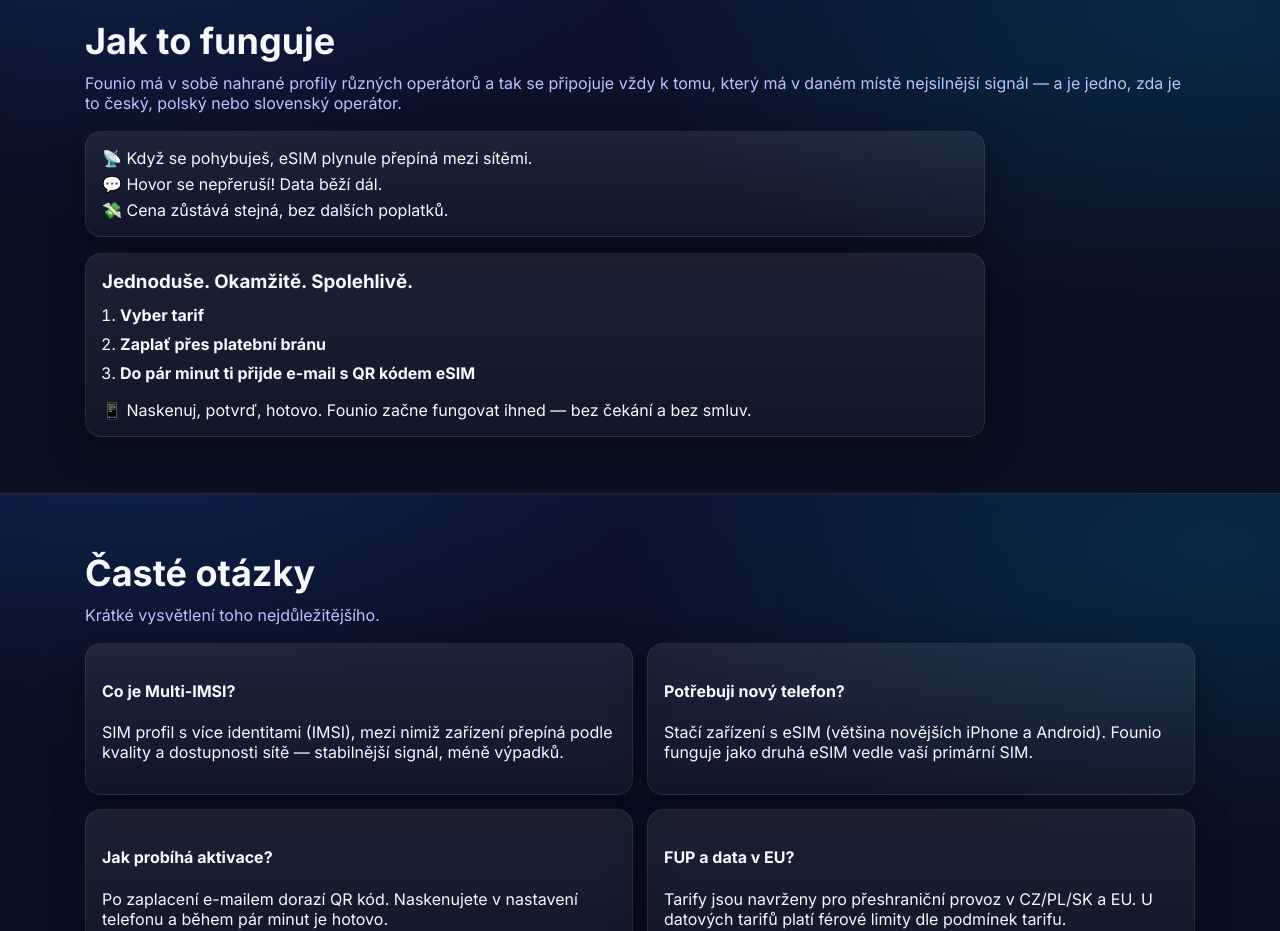
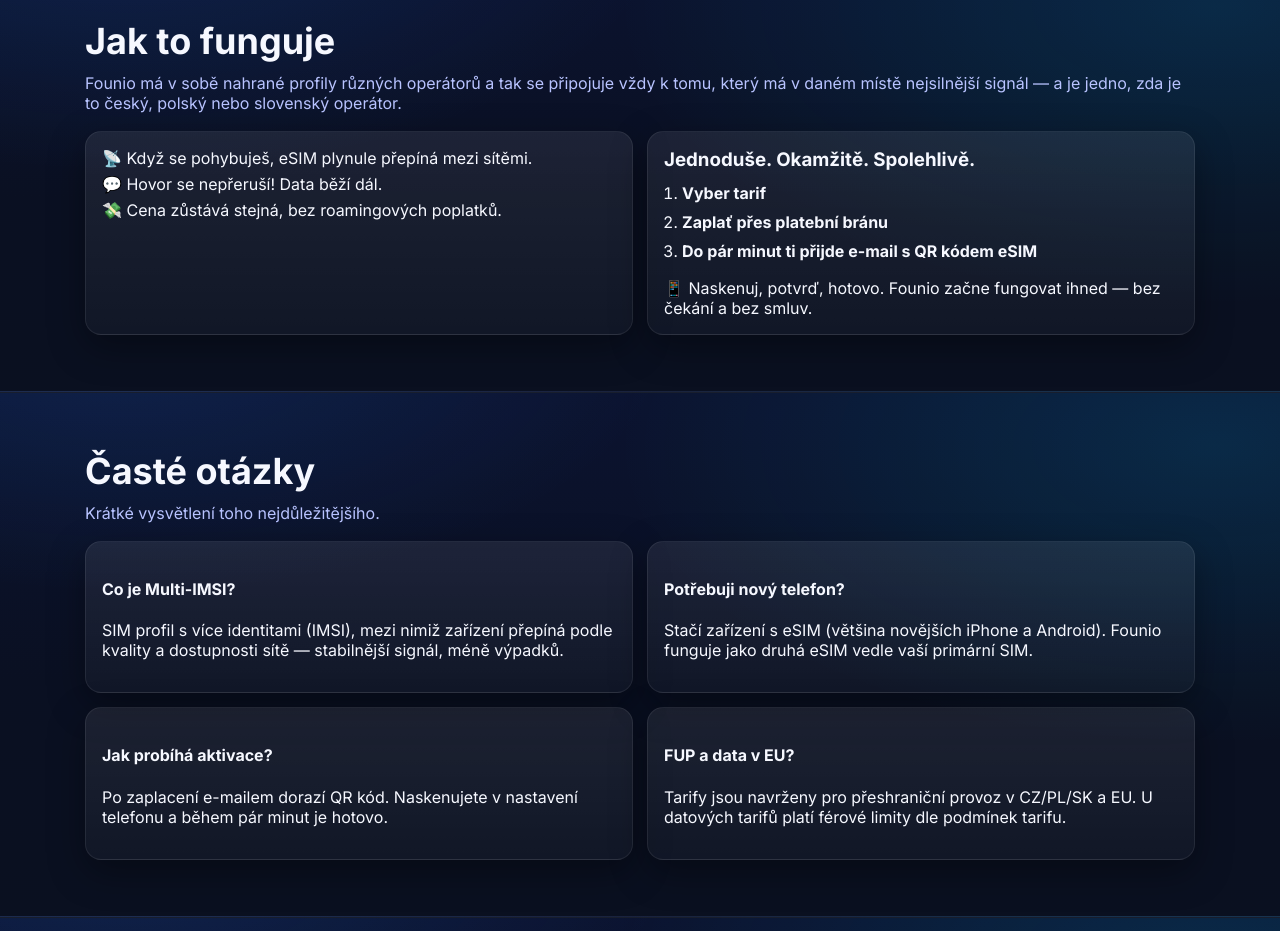
Before and after one commit to zasecisto-cpu/Founio, a website: page index.html in a window 1280 px wide. Shown: the part 1540-2471 px from the top of the page. Drawn offline with Linux system fonts and the light colour scheme.

Commit message:
Update index.html

```diff
--- a/index.html
+++ b/index.html
@@ -307,13 +307,14 @@
       slovenský operátor.
     </p>
 
-    <div class="card-glass" style="max-width:900px; margin-top:12px;">
+    <div class="grid-2" style="margin-top:16px">
+      <div class="card-glass">
         <p style="margin:0 0 6px">📡 Když se pohybuješ, eSIM plynule přepíná mezi sítěmi.</p>
         <p style="margin:0 0 6px">💬 Hovor se nepřeruší! Data běží dál.</p>
-      <p style="margin:0">💸 Cena zůstává stejná, bez dalších poplatků.</p>
+        <p style="margin:0">💸 Cena zůstává stejná, bez roamingových poplatků.</p>
       </div>
 
-    <div class="card-glass" style="max-width:900px; margin-top:16px;">
+      <div class="card-glass">
         <h3 style="margin:0 0 8px">Jednoduše. Okamžitě. Spolehlivě.</h3>
         <ol style="margin:0; padding-left:18px; line-height:1.8">
           <li><strong>Vyber tarif</strong></li>
@@ -321,6 +322,7 @@
           <li><strong>Do pár minut ti přijde e-mail s QR kódem eSIM</strong></li>
         </ol>
         <p style="margin:12px 0 0">📱 Naskenuj, potvrď, hotovo. Founio začne fungovat ihned — bez čekání a bez smluv.</p>
+      </div>
     </div>
   </div>
 </section>
```
Lines whose indentation alone changed are shown as unchanged.
